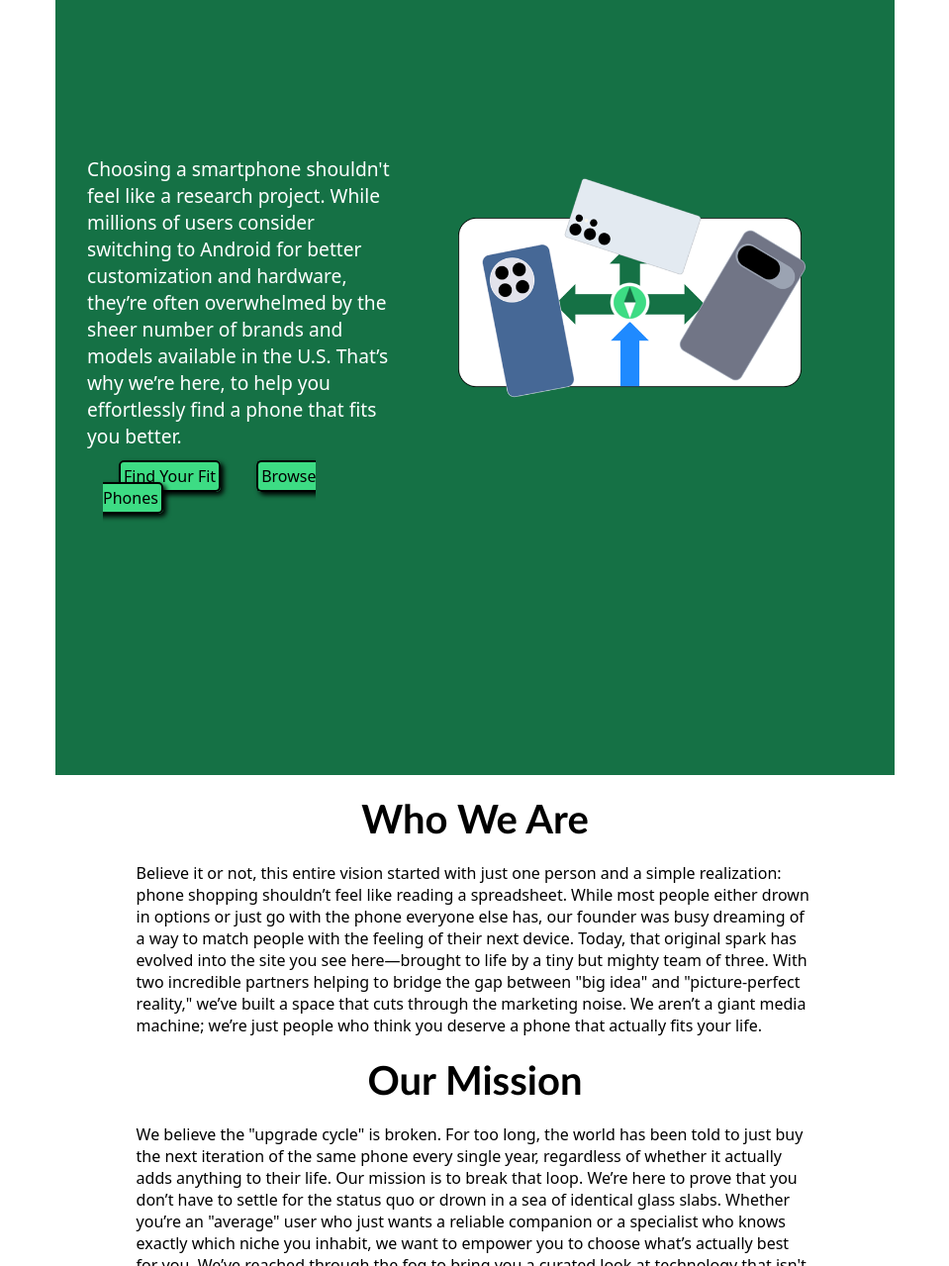
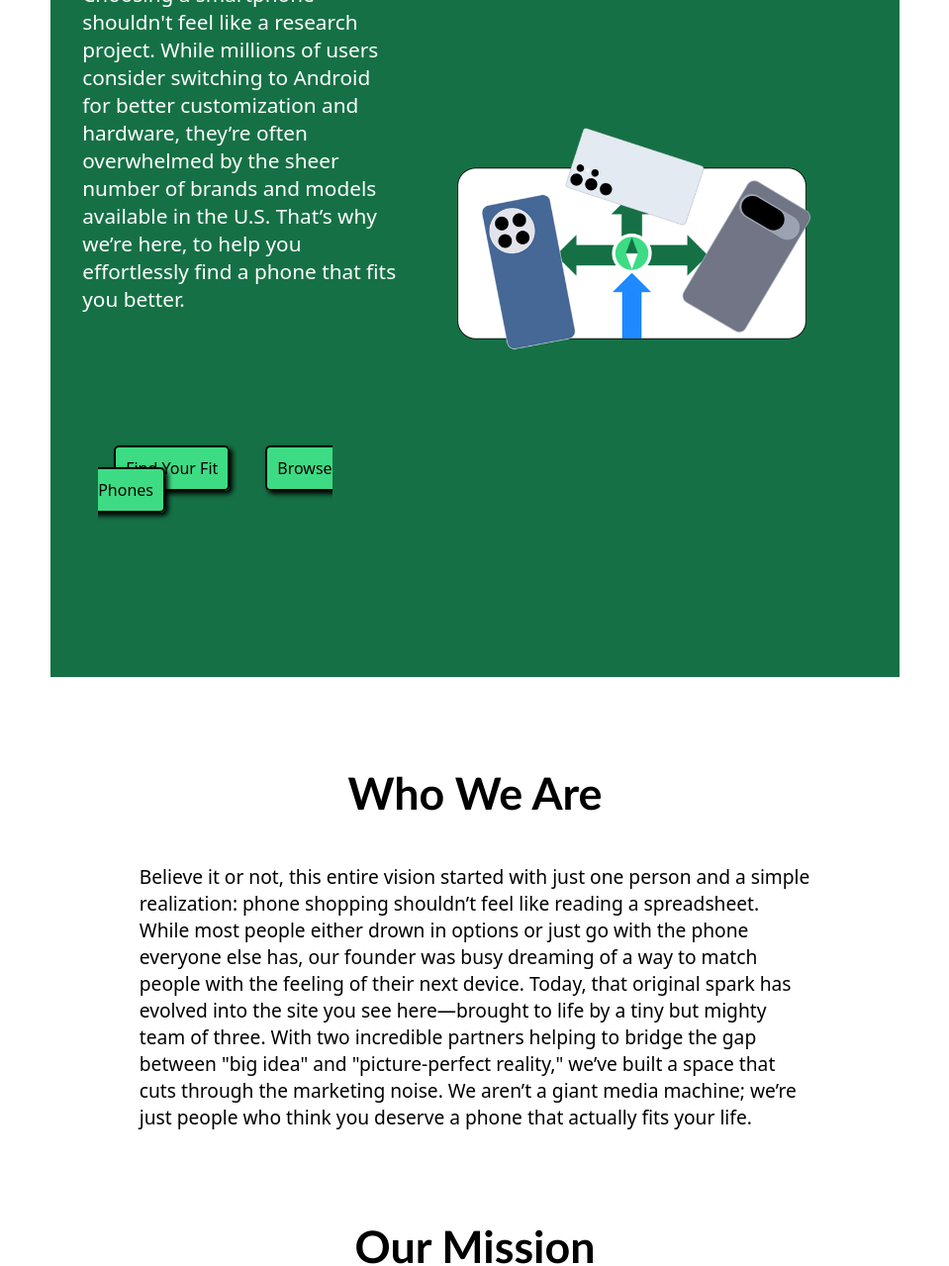
Before and after one commit to ethanblandamer/WDD130-Bahen, a plain HTML site: page index.html in a window 1280 px wide. Shown: the part 305-1584 px from the top of the page at 99% size, without its empty margins (160-1119 px from the left). Drawn offline with Linux system fonts and the light colour scheme.

Commit message:
home css finished

```diff
--- a/styles/style.css
+++ b/styles/style.css
@@ -21,8 +21,9 @@ header{
 
 nav{
     display: grid;
-    grid-template-columns: 1fr 1fr 1fr;
+    grid-template-columns: 1fr 1fr 1fr 40px;
     align-items: center;
+    font-size: 1.5em;
 }
 
 h1, h2, h3, h4, h5, h6{
@@ -31,6 +32,7 @@ h1, h2, h3, h4, h5, h6{
 
 p{
     font-family: system-ui, sans-serif;
+    font-size: 1.2em;
 }
 
 a{
@@ -44,8 +46,8 @@ a{
     color: #FFFFFF;
     display: grid;
     grid-template-columns: 2fr 3fr;
-    grid-template-rows: 1fr 1fr 1fr;
-    margin: 0 1.5em;
+    grid-template-rows: 120px 1fr 1fr;
+    margin: 0 1.2em;
     margin-bottom: 1em;
     padding: 2em;
 }
@@ -54,18 +56,20 @@ a{
     padding: 1em;
     grid-column: 1/2;
     grid-row: 3/4;
+    align-self: center;
+    justify-self: center;
 }
 
 #hero p{
     grid-column: 1/2;
     grid-row: 2/3;
-    font-size: 1.2em;
+    font-size: 1.3em;
 }
 
 #hero h1{
     grid-column: 1/2;
     grid-row: 1/2;
-    font-size: 3em;
+    font-size: 3.2em;
 
 }
 
@@ -86,20 +90,22 @@ a{
     background: #3DDC84;
     border: 2px solid #000000;
     border-radius: 5px;
-    padding: 3px;
+    padding: 10px;
     box-shadow: 3px 3px 5px #157145;
     margin: 1em;
 }
 
 #we_are, #mission, #find{
     text-align: center;
-    margin: .5em;
-    font-size: 2.5em;
+    margin: 1em;
+    margin-top: 2em;
+    font-size: 2.8em;
 }
 
 #content{
     max-width: 80%;
     margin: 0 auto;
+    margin-bottom: 3em;
 }
 
 #content p{
@@ -109,5 +115,10 @@ a{
 footer{
     background: #3DDC84;
     color: #000000;
-    padding: 3em;
+    padding: 3.2em;
+    text-align: center;
 }
+
+footer .button{
+    margin: 0 3em;
+}
```
